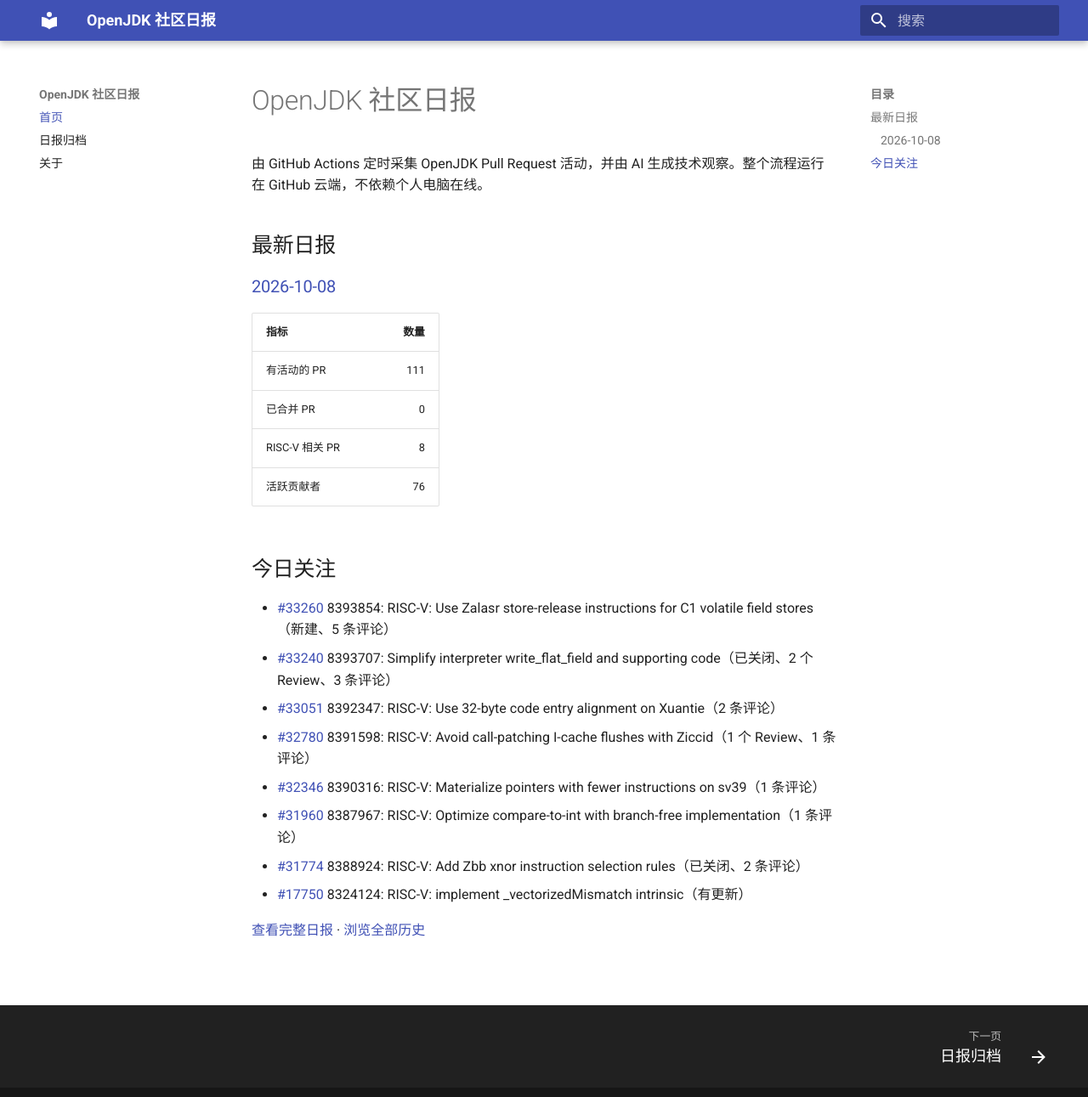
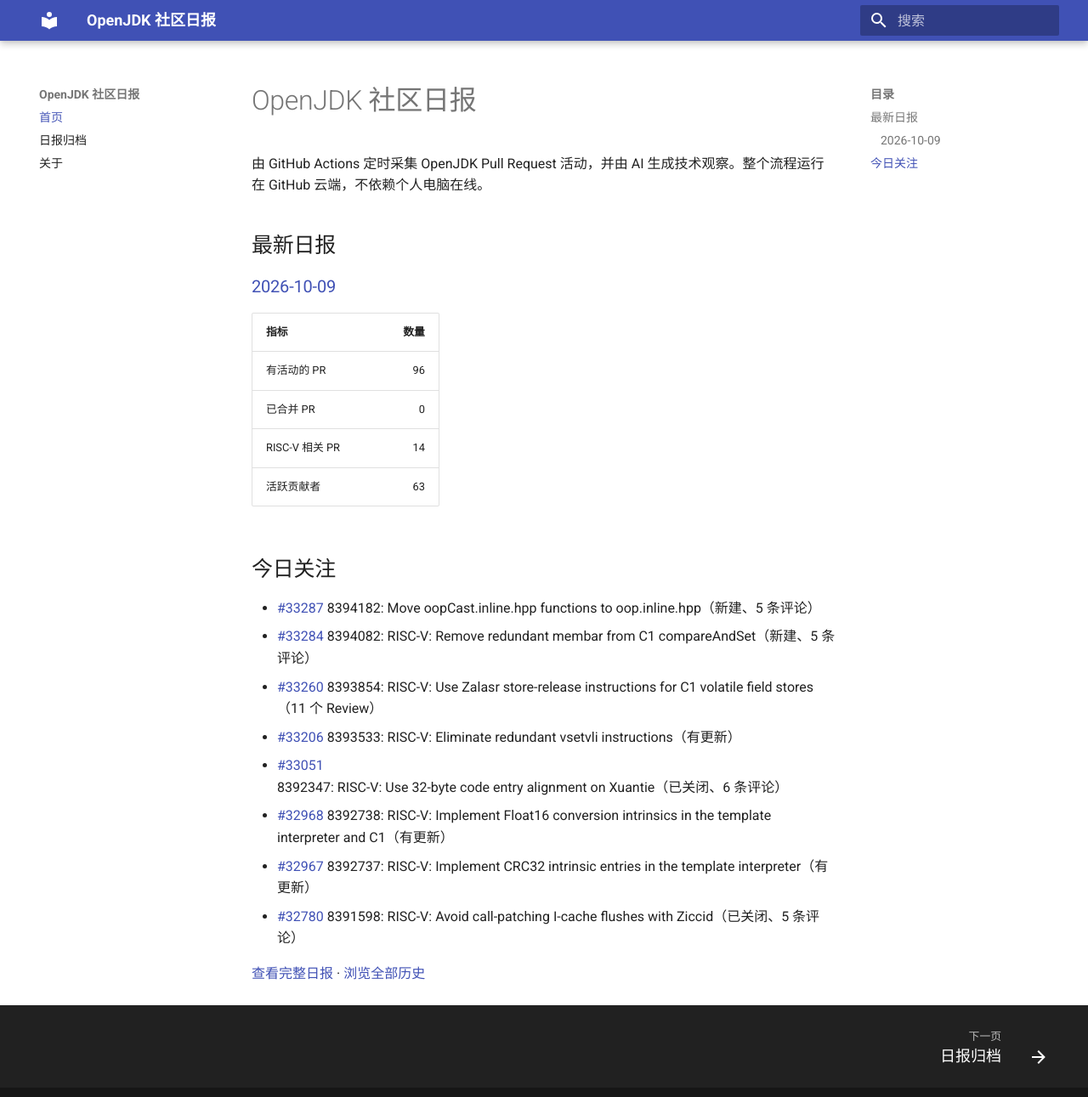
Before and after one commit to DingliZhang/openjdk-daily, an MkDocs documentation site: the page built from docs/index.md, in a window 1280 px wide and 1304 px high. Shown: the top 1291 px of the window at 85% size. Built offline with MkDocs 1.6.1 and Material for MkDocs 9.7.7, drawn with Linux system fonts in a browser that asks for light colours.

Commit message:
report: add OpenJDK daily report

```diff
--- a/docs/index.md
+++ b/docs/index.md
@@ -4,24 +4,24 @@
 
 ## 最新日报
 
-### [2026-10-08](reports/2026/2026-10-08.md)
+### [2026-10-09](reports/2026/2026-10-09.md)
 
 | 指标 | 数量 |
 |---|---:|
-| 有活动的 PR | 111 |
+| 有活动的 PR | 96 |
 | 已合并 PR | 0 |
-| RISC-V 相关 PR | 8 |
-| 活跃贡献者 | 76 |
+| RISC-V 相关 PR | 14 |
+| 活跃贡献者 | 63 |
 
 ## 今日关注
 
-- [#33260](https://github.com/openjdk/jdk/pull/33260) 8393854: RISC-V: Use Zalasr store-release instructions for C1 volatile field stores（新建、5 条评论）
-- [#33240](https://github.com/openjdk/jdk/pull/33240) 8393707: Simplify interpreter write_flat_field and supporting code（已关闭、2 个 Review、3 条评论）
-- [#33051](https://github.com/openjdk/jdk/pull/33051) 8392347: RISC-V: Use 32-byte code entry alignment on Xuantie（2 条评论）
-- [#32780](https://github.com/openjdk/jdk/pull/32780) 8391598: RISC-V: Avoid call-patching I-cache flushes with Ziccid（1 个 Review、1 条评论）
-- [#32346](https://github.com/openjdk/jdk/pull/32346) 8390316: RISC-V: Materialize pointers with fewer instructions on sv39（1 条评论）
-- [#31960](https://github.com/openjdk/jdk/pull/31960) 8387967: RISC-V: Optimize compare-to-int with branch-free implementation（1 条评论）
-- [#31774](https://github.com/openjdk/jdk/pull/31774) 8388924: RISC-V: Add Zbb xnor instruction selection rules（已关闭、2 条评论）
-- [#17750](https://github.com/openjdk/jdk/pull/17750) 8324124: RISC-V: implement _vectorizedMismatch intrinsic（有更新）
+- [#33287](https://github.com/openjdk/jdk/pull/33287) 8394182: Move oopCast.inline.hpp functions to oop.inline.hpp（新建、5 条评论）
+- [#33284](https://github.com/openjdk/jdk/pull/33284) 8394082: RISC-V: Remove redundant membar from C1 compareAndSet（新建、5 条评论）
+- [#33260](https://github.com/openjdk/jdk/pull/33260) 8393854: RISC-V: Use Zalasr store-release instructions for C1 volatile field stores（11 个 Review）
+- [#33206](https://github.com/openjdk/jdk/pull/33206) 8393533: RISC-V: Eliminate redundant vsetvli instructions（有更新）
+- [#33051](https://github.com/openjdk/jdk/pull/33051) 8392347: RISC-V: Use 32-byte code entry alignment on Xuantie（已关闭、6 条评论）
+- [#32968](https://github.com/openjdk/jdk/pull/32968) 8392738: RISC-V: Implement Float16 conversion intrinsics in the template interpreter and C1（有更新）
+- [#32967](https://github.com/openjdk/jdk/pull/32967) 8392737: RISC-V: Implement CRC32 intrinsic entries in the template interpreter（有更新）
+- [#32780](https://github.com/openjdk/jdk/pull/32780) 8391598: RISC-V: Avoid call-patching I-cache flushes with Ziccid（已关闭、5 条评论）
 
-[查看完整日报](reports/2026/2026-10-08.md) · [浏览全部历史](reports/index.md)
+[查看完整日报](reports/2026/2026-10-09.md) · [浏览全部历史](reports/index.md)
```
Also changed, not shown: docs/reports/2026/2026-10-09.md (added, +223 -0 lines), docs/reports/index.md (+2 -1 lines), 2 other files.
